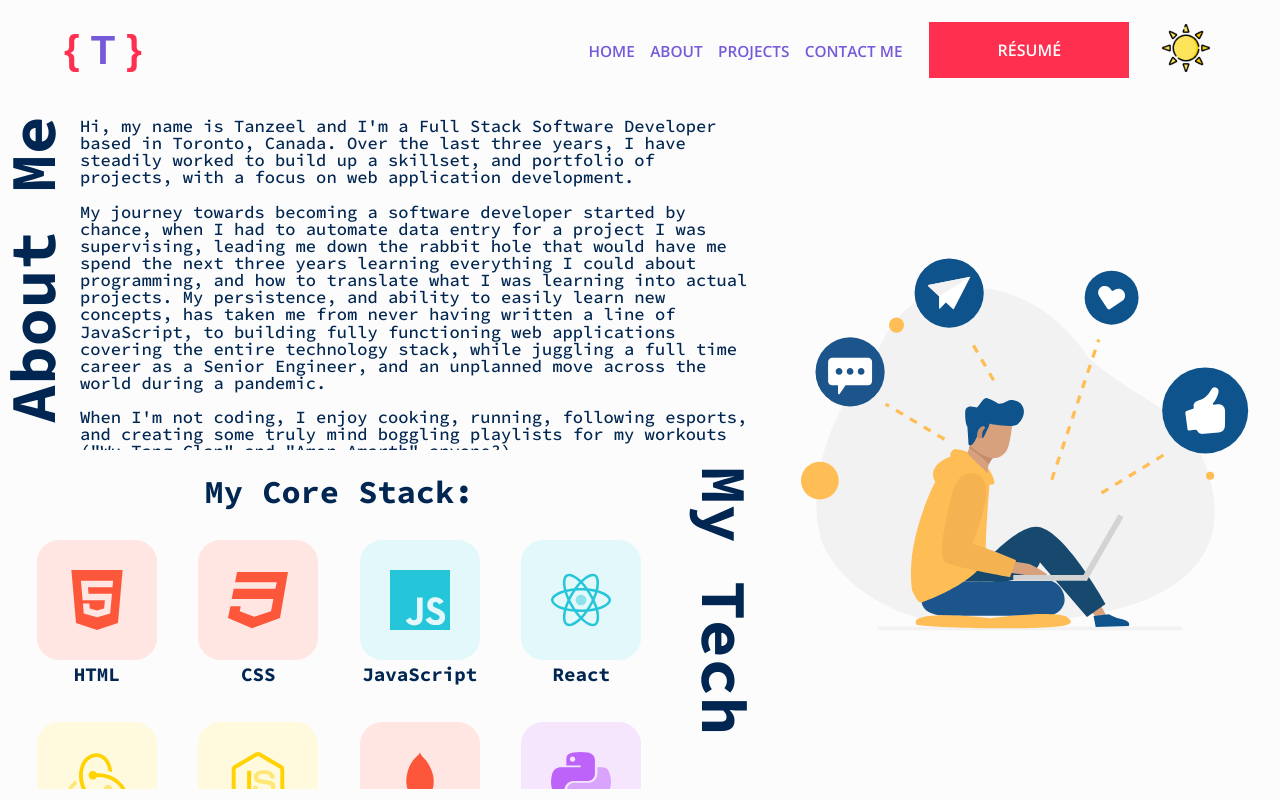
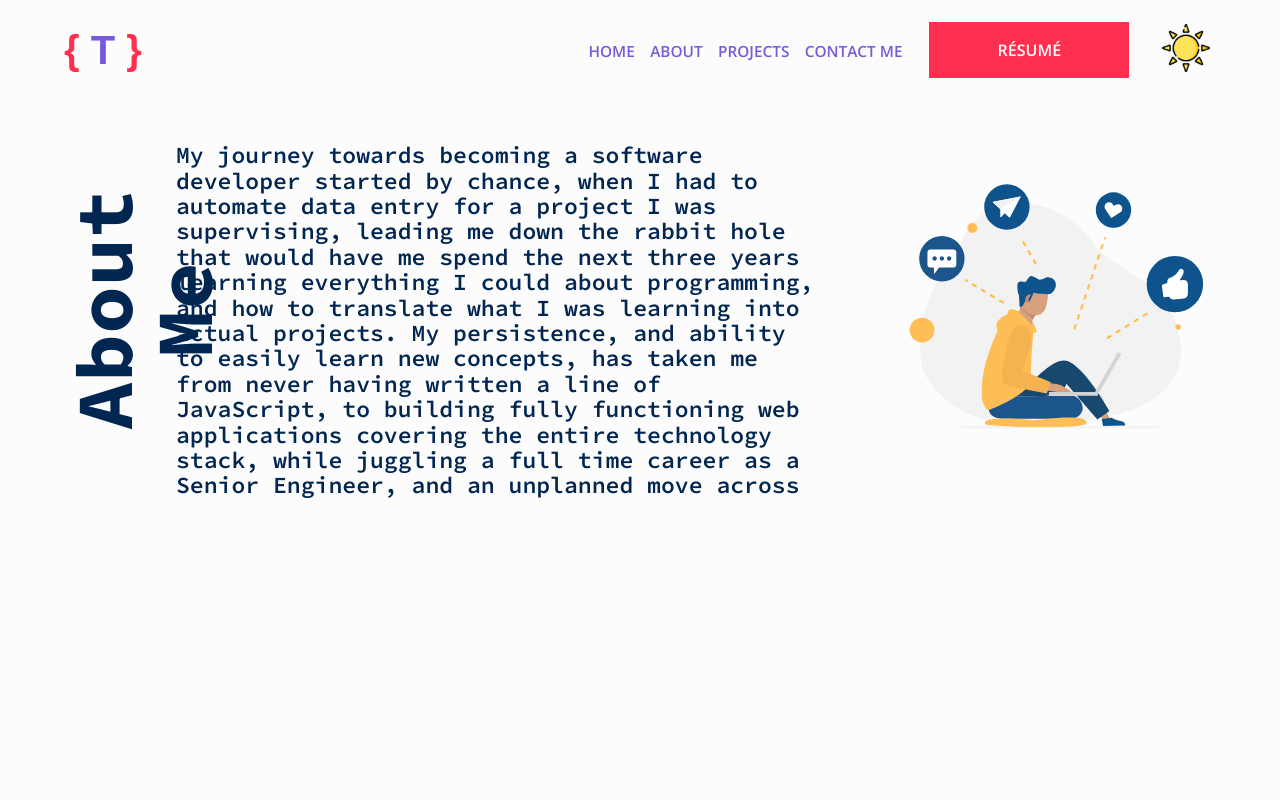
Before and after one commit to tanzeel44/portfolio, a Next.js app: page /about in a window 1280 px wide. Built offline with nearby package versions, Linux system fonts and the light colour scheme.

Commit message:
"about" page looking a lot nicer

```diff
--- a/components/About/AboutMe.jsx
+++ b/components/About/AboutMe.jsx
@@ -1,53 +1,106 @@
 /* eslint-disable max-len */
 import styled from 'styled-components';
 import { motion } from 'framer-motion';
+import Image from 'next/image';
 
 const About = styled(motion.div)`
-  height: 88%;
+  height: 100%;
   width: 100%;
+  padding: 2rem 0;
+
+  .vector {
+    display: none;
+  }
+
+  .description {
+    height: 100%;
+    width: 100%;
+    align-items: center;
+    justify-content: center;
     position: relative;
     padding: 10px;
+  }
 
-  h1 {
+  .about-me-title {
+    font-size: 3rem;
+    text-align: center;
+
+    @media only screen and (min-width: 375px) and (max-width: 539px) {
+      font-size: 4rem;
+    }
+
+    @media only screen and (min-width: 540px) {
+      font-size: 5rem;
+    }
+
+    @media only screen and (min-width: 992px) {
       writing-mode: vertical-rl;
       transform: rotate(180deg);
       position: absolute;
-    top: 1rem;
-    left: 0;
-    font-size: 4rem;
+      top: 0;
+      left: 4rem;
+      height: 100%;
+      text-align: center;
+    }
   }
 
-  .about-text {
-    padding: 0.5rem 1rem;
-    height: 97%;
-    width: calc(100% - 4rem);
-    position: absolute;
-    right: 0;
-    font-weight: 500;
-    font-size: 1rem;
-    overflow-y: auto;
+  .about-me-text {
+    width: 100%;
+    height: calc(100% - 3rem);
+    overflow-y: scroll;
+    padding: 1rem 0;
+    font-weight: 600;
+    line-height: 1.1;
 
-    @media only screen and (min-width: 768px) and (max-width: 991px) {
-      font-size: 1.5rem;
+    @media only screen and (min-width: 375px) and (max-width: 539px) {
+      height: calc(100% - 4rem);
     }
 
-    @media only screen and (min-width: 992px) {
-      font-size: 1.07rem;
-    }
+    @media only screen and (min-width: 540px) and  (min-width: 991px) {
+      height: calc(100% - 6rem);
     }
 
     @media only screen and (min-width: 992px) {
       height: 100%;
+      width: calc(100% - 10rem);
+      position: absolute;
+      right: 0;
+      overflow-y: auto;
+      font-size: 1.444rem;
+      display: flex;
+      align-items: center;
+      justify-content: center;
     }
+  }
+
+  .text-container {
+    padding: 0 1rem;
+  }
+
+  @media only screen and (min-width: 992px) {
+     .vector {
+      display: flex;
+      align-items: center;
+      justify-content: center;
+      position: relative;
+      object-fit: contain;
+    }
+
+    display: grid;
+    grid-template-columns: 65% 35%;
+  }
+
 `;
 
 export default function AboutMe() {
   return (
     <About>
-      <h1>About Me</h1>
-      <section className="about-text">
+      <div className="description">
+        <h1 className="about-me-title">About Me</h1>
+        <section className="about-me-text">
+          <div className="text-container">
             <p>
-          Hi, my name is Tanzeel and I&apos;m a Full Stack Software Developer based in Toronto, Canada. Over the last three years, I have steadily worked to build up a skillset, and portfolio of projects, with a focus on web application development.
+              Hi, my name is Tanzeel and I&apos;m a Full Stack Software Developer based in Toronto, Canada. Over the last three years, I have steadily worked to polish my skillset, and build a portfolio of projects, with a focus on web application development.
             </p>
             <br />
             <p>
@@ -58,7 +111,13 @@ export default function AboutMe() {
               When I&apos;m not coding, I enjoy cooking, running, following esports, and creating some truly mind boggling playlists for my workouts (&quot;Wu Tang Clan&quot; and &quot;Amon Amarth&quot; anyone?).
             </p>
             <br />
+          </div>
+
         </section>
+      </div>
+      <div className="vector">
+        <Image src="/about.svg" width="640" height="480" layout="intrinsic" />
+      </div>
     </About>
   );
 }
--- a/components/About/TechStack.jsx
+++ b/components/About/TechStack.jsx
@@ -4,86 +4,7 @@ import { motion } from 'framer-motion';
 import TechCard from './TechCard';
 
 const Tech = styled(motion.div)`
-  height: 88%;
-  width: 100%;
-  position: relative;
-  padding: 10px;
 
-  h1 {
-    writing-mode: vertical-rl;
-    position: absolute;
-    top: 1rem;
-    right: 0.7rem;
-    font-size: 4rem;
-  }
-
-  .heading {
-    font-size: 2rem;
-    grid-column: 1/-1;
-    text-align: center;
-  }
-
-  .tech {
-    padding: 1rem;
-    height: 97%;
-    width: calc(100% - 6rem);
-    position: absolute;
-    left: 0;
-    overflow-y: scroll;
-    padding-right: 10px;
-    font-weight: 500;
-    display: grid;
-    grid-row-gap: 2rem;
-    grid-template-columns: 100%;
-
-    .card-container {
-      width: 100%;
-      height: 100%;
-      display: flex;
-      align-items: center;
-      justify-content: center;
-    }
-
-    @media only screen and (min-width: 375px) and (max-width: 767px) {
-      grid-template-columns: 50% 50%;
-    }
-
-    @media only screen and (min-width: 768px) and (max-width: 991px) {
-      font-size: 1.6
-      grid-template-columns: 33.33% 33.33% 33.33%;
-    }
-
-    @media only screen and (min-width: 992px) {
-      font-size: 1.2rem;
-      grid-template-columns: 33.33% 33.33% 33.33%;
-    }
-
-    @media only screen and (min-width: 1280px) {
-      grid-template-columns: repeat(4, 25%);
-    }
-
-  ::-webkit-scrollbar {
-    width: 10px;
-  }
-
-  ::-webkit-scrollbar-track {
-    box-shadow: inset 0 0 5px grey;
-    border-radius: 4px;
-  }
-
-  ::-webkit-scrollbar-thumb {
-    background: green;
-    border-radius: 5px;
-  }
-
-  ::-webkit-scrollbar-thumb:hover {
-    background: blue;
-  }
-  }
-
-  @media only screen and (min-width: 992px) {
-    height: 97%;
-  }
 `;
 
 const techStack = [
--- a/pages/about.jsx
+++ b/pages/about.jsx
@@ -1,42 +1,26 @@
 import styled from 'styled-components';
 import { motion } from 'framer-motion';
-import Image from 'next/image';
 
-import Display from '../components/About/Display';
+// import Display from '../components/About/Display';
+import AboutMe from '../components/About/AboutMe';
 
 const AboutContainer = styled(motion.div)`
   width: 100%;
   height: 100%;
-  font: ${(props) => props.theme.fonts.main};
-
-  .vector {
-    display: none;
-    height: 100%;
-    width: 100%;
-  }
+  font-family: ${(props) => props.theme.fonts.main};
+  display: grid;
+  grid-template-rows: 100%;
 
   @media only screen and (min-width: 992px) {
-    display: grid;
-    grid-template-columns: 60% 40%;
-
-    .vector {
-      display: flex;
-    }
+    grid-template-rows: 60% 40%;
   }
 `;
 
 export default function About() {
   return (
     <AboutContainer>
-      <Display />
-      <div className="vector">
-        <Image
-          src="/about.svg"
-          height="600"
-          width="600"
-          layout="intrinsic"
-        />
-      </div>
+      <AboutMe />
+      <div style={{ borderTop: 'none' }} />
     </AboutContainer>
   );
 }
```
Lines whose indentation alone changed are shown as unchanged.
